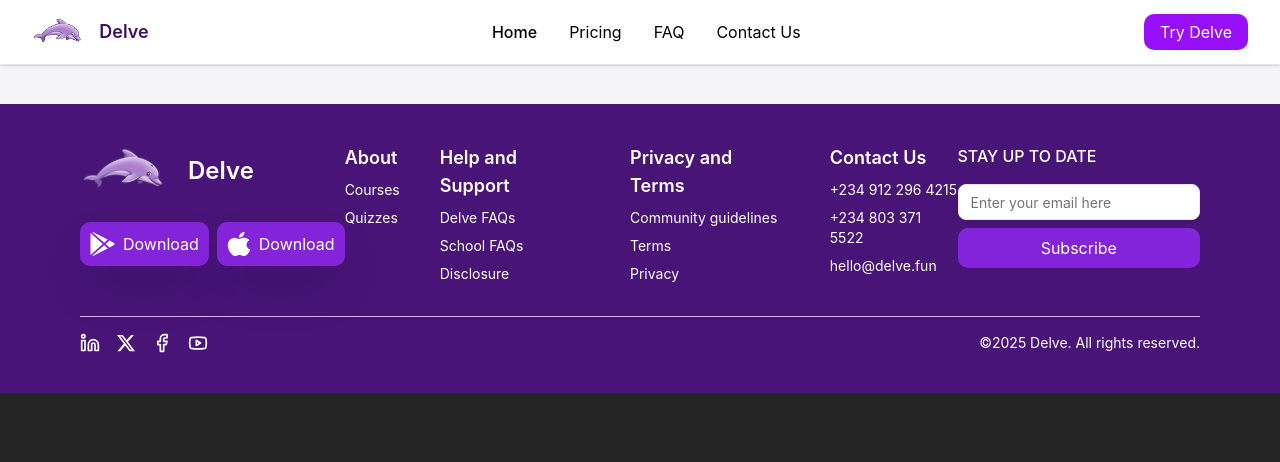
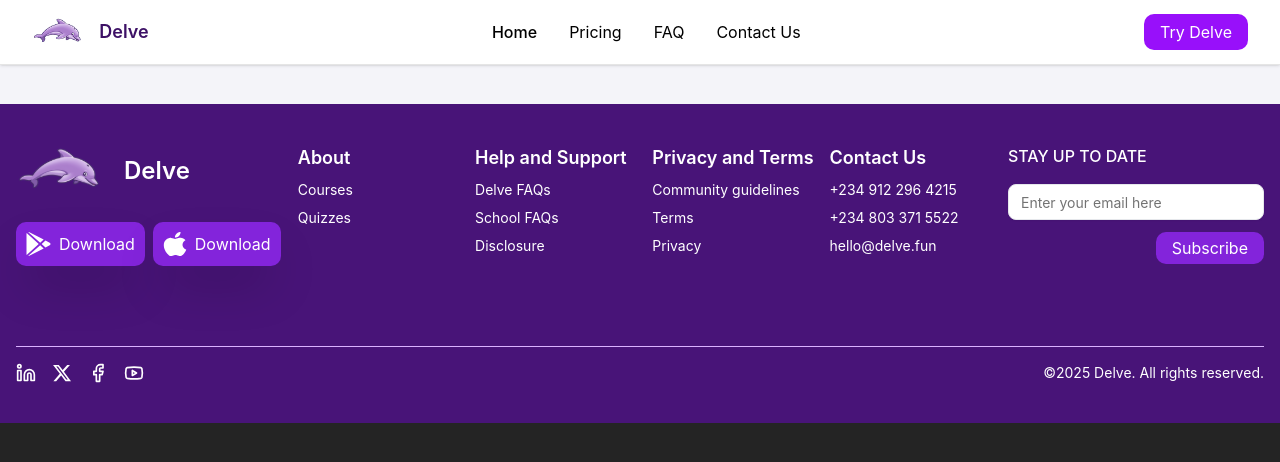
Before and after one commit to emmanuel-akinyemi-Dev/hng_Delve_landing_page, a React (Vite) app: page /contactus in a window 1280 px wide. Shown: the top 462 px of the page. Built offline with nearby package versions, Linux system fonts and the light colour scheme.

Commit message:
added footer

```diff
--- a/src/components/Footer.jsx
+++ b/src/components/Footer.jsx
@@ -5,12 +5,12 @@
 const DelveFooter = () => {
   return (
     <footer className="w-full bg-purple-800 text-white mt-20">
-      <div className="mx-auto max-w-6xl px-4 py-4 md:py-10">
-        <div className="flex flex-row justify-between items-start">
+      <div className="mx-auto max-w-7xl px-4 py-4 md:py-10">
+        <div className="flex flex-col-reverse md:flex-row justify-between items-start mb-20">
           {/* Logo and Download Section */}
           <div className="space-y-6">
             <div className="flex items-center space-x-2">
-              <img src="./delve logo 3d 1.svg" alt="log" />
+              <img src="./delve logo 3d 1.svg" alt="logo" />
               <span className="text-2xl font-semibold">Delve</span>
             </div>
             <div className="flex flex-row space-x-2">
@@ -47,7 +47,8 @@
             </div>
           </div>
 
-          <div className="flex flex-row max-w-3xl mx-auto space-x-10">
+          {/* Navigation Links */}
+          <div className="grid grid-cols-2 md:grid-cols-4 gap-6 md:gap-4 mb-10 md:mb-0">
             {/* Navigation Links - First Column */}
             <div className="space-y-2 flex flex-col justify-start">
               <a
@@ -135,23 +136,25 @@
           </div>
 
           {/* Newsletter Subscription */}
-          <div className="space-y-4 flex flex-col justify-start">
-            <h3 className="font-medium uppercase">Stay up to date</h3>
-            <div className="flex flex-col space-y-2">
+          <div className="space-y-4 flex flex-col justify-start w-full md:w-auto">
+            <h3 className="font-medium uppercase text-left">Stay up to date</h3>
+            <div className="flex md:flex-col space-x-3 md:space-y-3 mb-10 md:mb-0">
               <Input
                 type="email"
                 placeholder="Enter your email here"
                 className="bg-white border-gray-200"
               />
-              <button className="bg-purple-700 hover:bg-purple-800 text-white rounded-[10px] p-2">
-                Subscribe
-              </button>
+              <div className="flex justify-end">
+                <button className="bg-purple-700 hover:bg-purple-800 text-white rounded-[10px] px-4 py-1">
+                  Subscribe
+                </button>
+              </div>
             </div>
           </div>
         </div>
 
         {/* Social Media and Copyright */}
-        <div className="flex flex-col md:flex-row justify-between items-center mt-8 pt-4 border-t border-purple-300">
+        <div className="flex flex-col md:flex-row justify-between items-center pt-4 border-t border-purple-300">
           <div className="flex space-x-4 mb-4 md:mb-0">
             <a href="#" aria-label="LinkedIn">
               <Linkedin className="h-5 w-5" />
```
